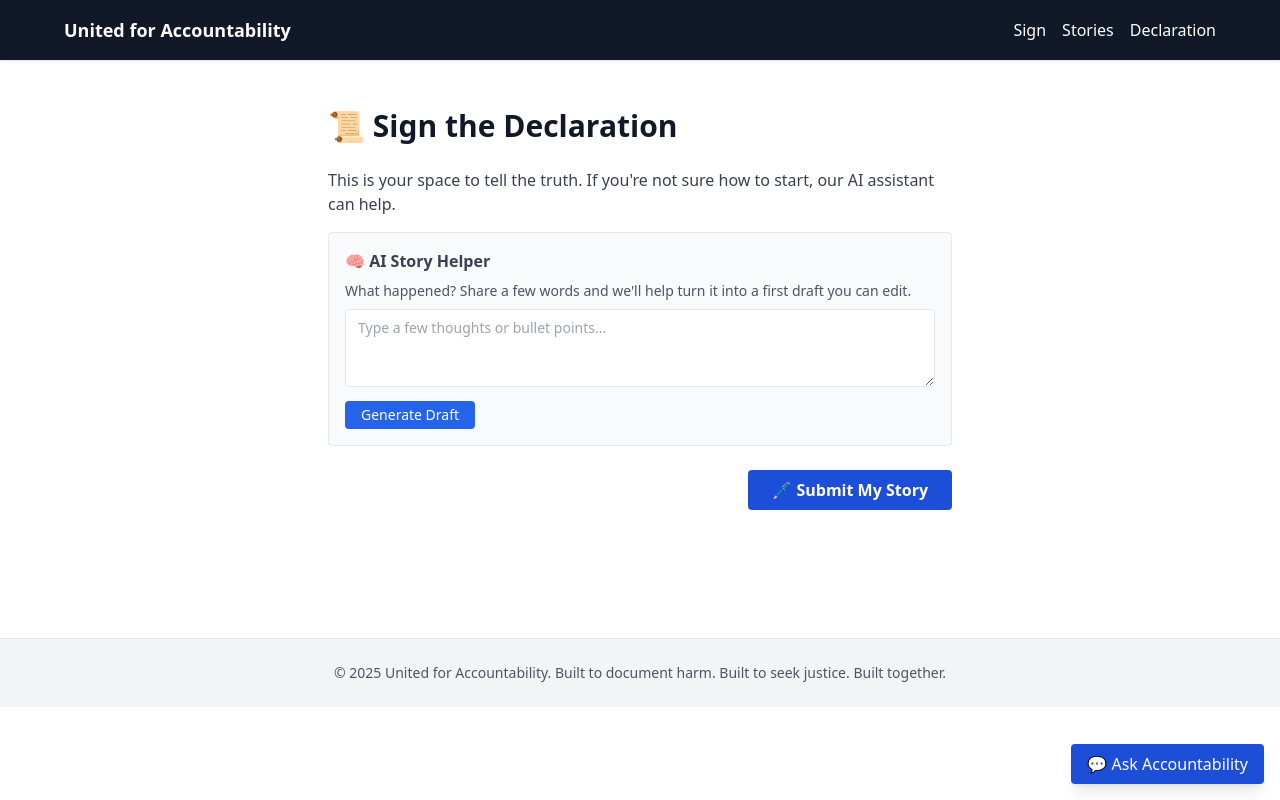
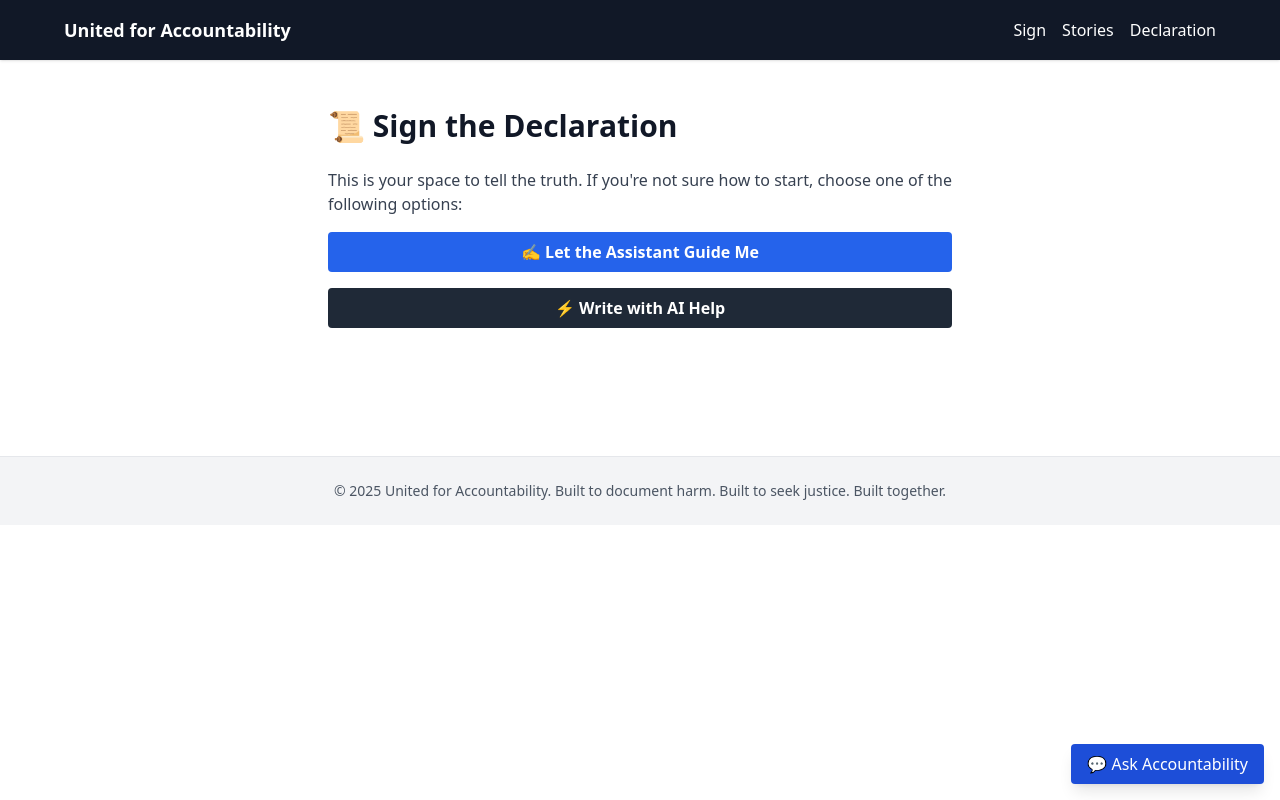
Before and after one commit to United-for-Accountability/mass-tort-platform, a Next.js app: page /sign in a window 1280 px wide. Built offline with nearby package versions, Linux system fonts and the light colour scheme.

Commit message:
Update sign.js

```diff
--- a/pages/sign.js
+++ b/pages/sign.js
@@ -3,10 +3,12 @@ import Navbar from '../components/Navbar';
 import Footer from '../components/Footer';
 import { useState } from 'react';
 import StoryAIHelper from '../components/StoryAIHelper';
+import GuidedStoryHelper from '../components/GuidedStoryHelper';
 
 export default function Sign() {
   const [story, setStory] = useState('');
   const [submitted, setSubmitted] = useState(false);
+  const [mode, setMode] = useState(''); // '' | 'ai' | 'guided'
 
   const handleSubmit = () => {
     if (!story.trim()) {
@@ -14,7 +16,7 @@ export default function Sign() {
       return;
     }
 
-    // Placeholder for future submission logic (e.g., API call)
+    // Placeholder for future Airtable/API connection
     console.log('Submitted story:', story);
     setSubmitted(true);
   };
@@ -37,11 +39,39 @@ export default function Sign() {
         ) : (
           <>
             <p className="text-gray-700 mb-4">
-              This is your space to tell the truth. If you're not sure how to start, our AI assistant can help.
+              This is your space to tell the truth. If you're not sure how to start, choose one of the following options:
             </p>
 
+            {!mode && (
+              <div className="space-y-4">
+                <button
+                  className="w-full bg-blue-600 hover:bg-blue-700 text-white font-semibold py-2 px-4 rounded"
+                  onClick={() => setMode('guided')}
+                >
+                  ✍️ Let the Assistant Guide Me
+                </button>
+                <button
+                  className="w-full bg-gray-800 hover:bg-gray-900 text-white font-semibold py-2 px-4 rounded"
+                  onClick={() => setMode('ai')}
+                >
+                  ⚡ Write with AI Help
+                </button>
+              </div>
+            )}
+
+            {mode === 'ai' && (
+              <div className="mt-6">
                 <StoryAIHelper onComplete={(generatedStory) => setStory(generatedStory)} />
+              </div>
+            )}
 
+            {mode === 'guided' && (
+              <div className="mt-6">
+                <GuidedStoryHelper onComplete={(generatedStory) => setStory(generatedStory)} />
+              </div>
+            )}
+
+            {story && !submitted && (
               <div className="mt-6 text-right">
                 <button
                   className="bg-blue-700 text-white px-6 py-2 rounded hover:bg-blue-800 font-semibold"
@@ -50,6 +80,7 @@ export default function Sign() {
                   🖊 Submit My Story
                 </button>
               </div>
+            )}
           </>
         )}
       </main>
```
Lines whose indentation alone changed are shown as unchanged.
